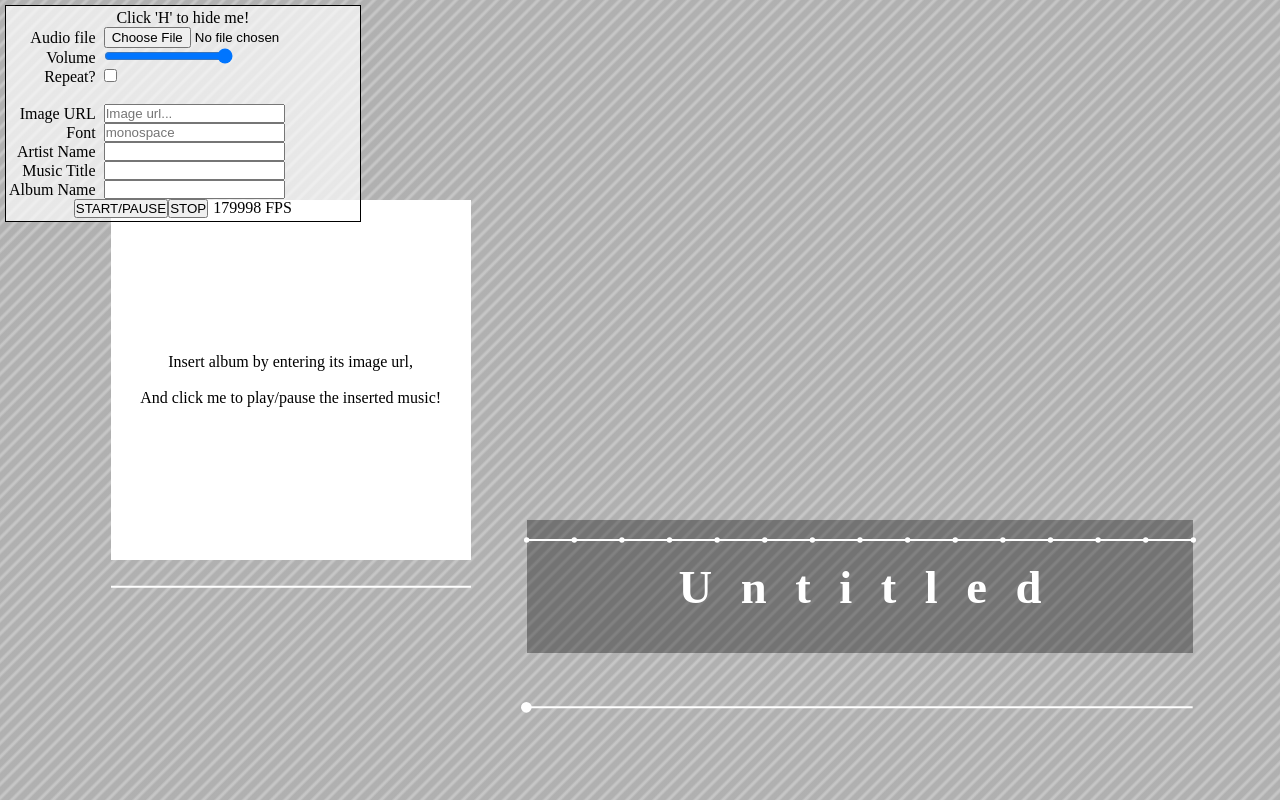
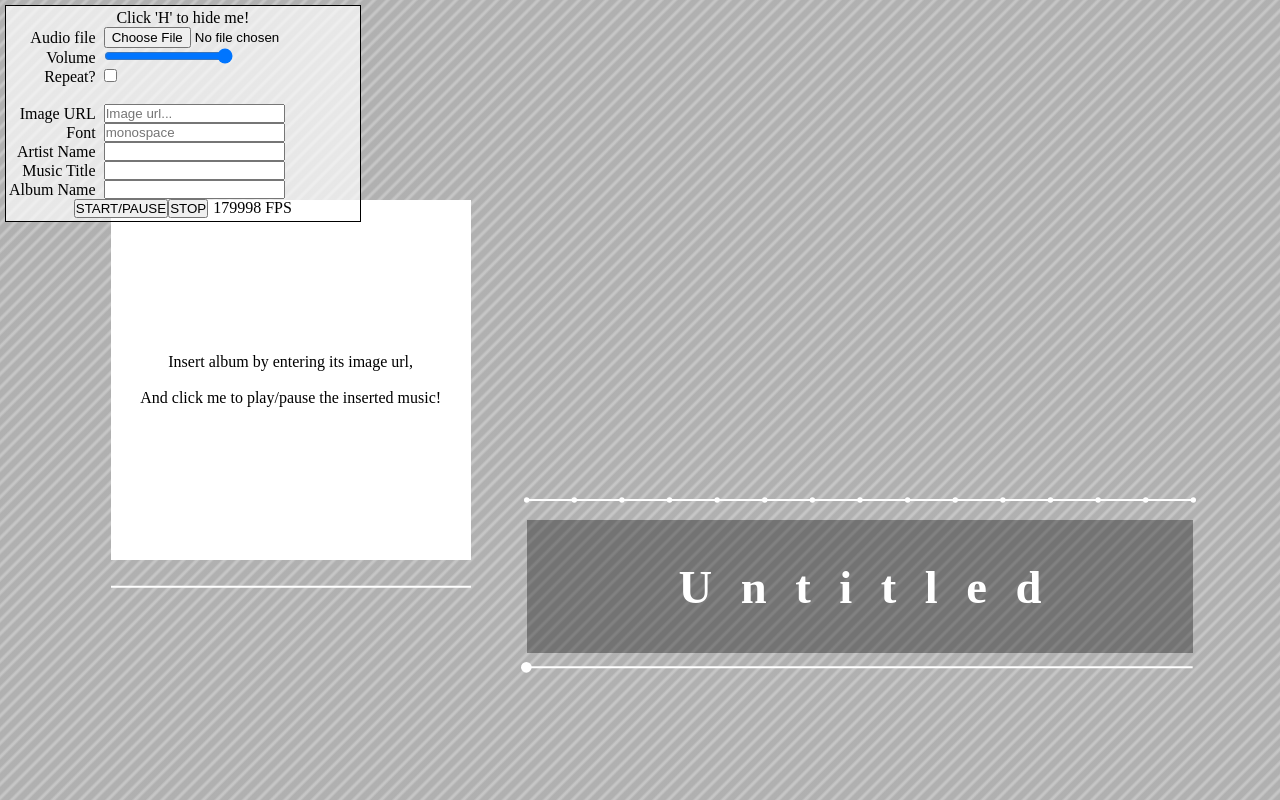
Before and after one commit to tf2mandeokyi/web-camellia-visualizer, a React (Create React App) app: page / in a window 1280 px wide. Built offline with nearby package versions, Linux system fonts and the light colour scheme.

Commit message:
Fixed bug

```diff
--- a/src/components/visualizer/index.tsx
+++ b/src/components/visualizer/index.tsx
@@ -442,7 +442,7 @@
                 ballRadius={ getRelative(4) }
                 centerX={ windowSize.width / 2 + getRelative(330) }
                 width={ getRelative(1000) }
-                bottom={ windowSize.height - getRelative(390) }
+                bottom={ windowSize.height / 2 + getRelative(150) }
                 range={[ 0.0004 / 2, 0.017 / 2 ]}
                 waveScale={ getRelative(2.8) }
             />
@@ -469,7 +469,7 @@
                 color={ mergeColor(props.progressBar, props.defaultColor) }
                 centerX={ windowSize.width / 2 + getRelative(330) }
                 width={ getRelative(1000) }
-                y={ windowSize.height - getRelative(139) }
+                y={ windowSize.height / 2 + getRelative(401) }
                 current={ playerRef.current?.isAudioInserted() ? (playerRef.current?.getTime() ?? 0) : 0 }
                 total={ playerRef.current?.isAudioInserted() ? (playerRef.current?.getDuration() ?? 1) : 1 }
                 ballRadius={ getRelative(8) }
```
